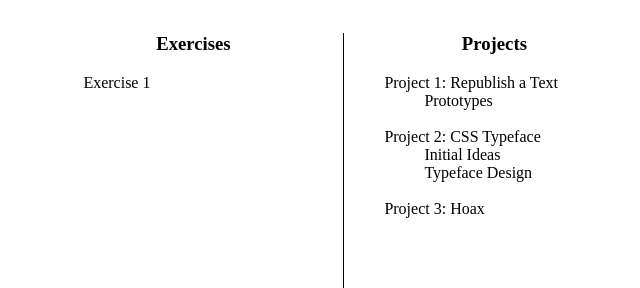
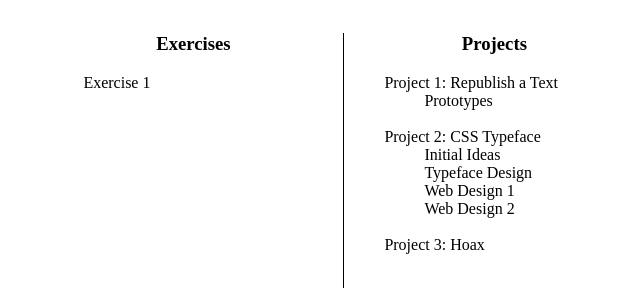
Before and after one commit to tanniasutanto/interactive2, a plain HTML site: page index.html in a window 1280 px wide. Shown: the part 184-472 px from the top of the page, without its empty margins (91-731 px from the left). Drawn offline with Linux system fonts and the light colour scheme.

Commit message:
web designs

```diff
--- a/index.html
+++ b/index.html
@@ -29,6 +29,8 @@
           <ul>
             <li><a href="project2/typefaces_designs.pdf" target="_blank">Initial Ideas</a></li>
             <li><a href="project2/heartrate_design.pdf" target="_blank">Typeface Design</a></li>
+            <li><a href="project2/web_design1.pdf" target="_blank">Web Design 1</a></li>
+            <li><a href="project2/web_design2.pdf" target="_blank">Web Design 2</a></li>
           </ul> <br>
         <li><a href="project3/index.html">Project 3: Hoax</a></li>
       </ul>
```
Also changed, not shown: 2 other files.
